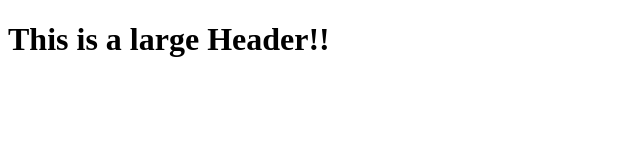
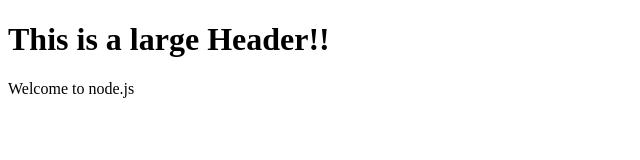
Before and after one commit to ashley-desouza/web-server, a website: page public/index.html in a window 1280 px wide. Shown: the whole page, without its empty margins (0-640 px from the left). Drawn offline with Linux system fonts and the light colour scheme.

Commit message:
Change to index.html

```diff
--- a/public/index.html
+++ b/public/index.html
@@ -6,5 +6,6 @@
 	</head>
 	<body>
 		<h1>This is a large Header!!</h1>
+		<p>Welcome to node.js</p>
 	</body>
 </html>
```
